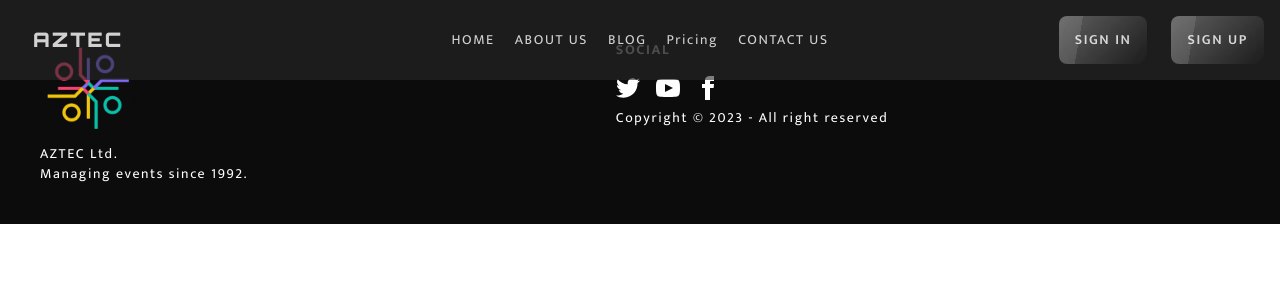
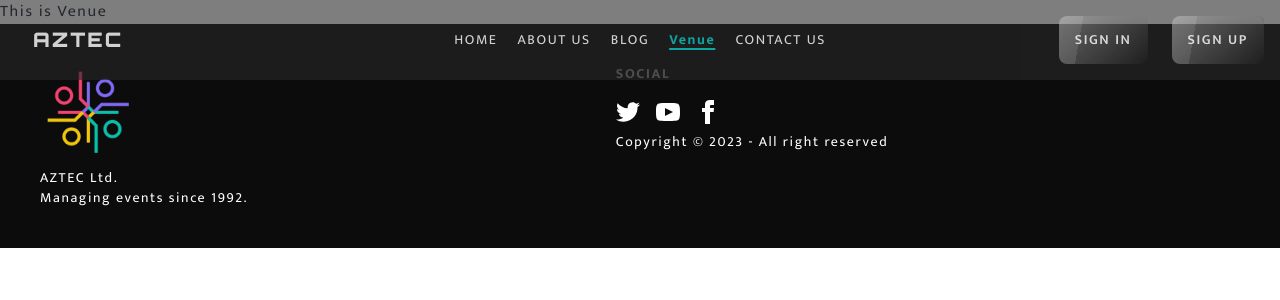
Before and after one commit to M-H-Maruf/event-management, a React (Vite) app: page /venue in a window 1280 px wide. Shown: the top 300 px of the page. Built offline with nearby package versions, Linux system fonts and the light colour scheme; no server answers.

Commit message:
route and navbar updated (venue)

```diff
--- a/src/components/shared/Navbar.jsx
+++ b/src/components/shared/Navbar.jsx
@@ -30,10 +30,10 @@ const Navbar = () => {
         BLOG
       </NavLink>
       <NavLink
-        to="/pricing"
+        to="/venue"
         className={({ isActive }) => (isActive ? activeLink : "")}
       >
-        Pricing
+        Venue
       </NavLink>
       <NavLink
         to="/contact"
--- a/src/components/venue/Venue.jsx
+++ b/src/components/venue/Venue.jsx
@@ -3,7 +3,7 @@
 const Venue = () => {
     return (
         <div>
-
+            This is Venue
         </div>
     );
 };
```
